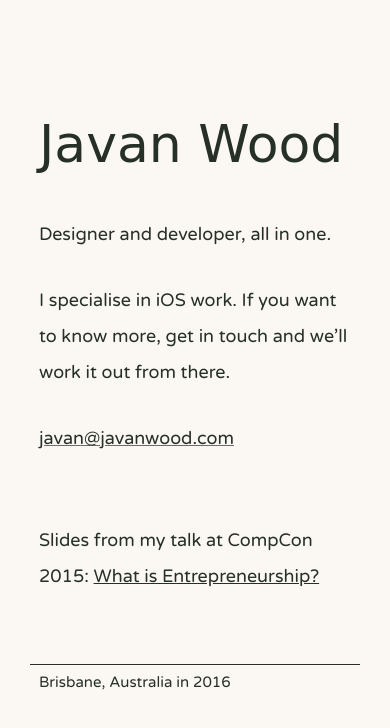
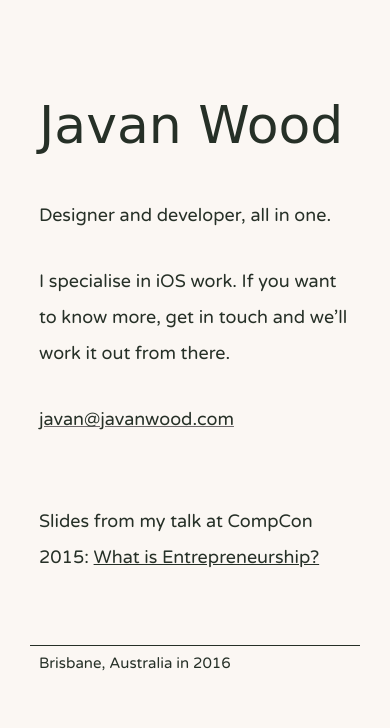
Before and after one commit to javanwood/javanwood.github.io, a plain HTML site: page index.html in a window 390 px wide. Drawn offline with Linux system fonts and the light colour scheme; a web font is replaced by a local one.

Commit message:
Added spacer to prevent massive spacing on mobile

```diff
--- a/index.html
+++ b/index.html
@@ -8,7 +8,7 @@
     <link rel="stylesheet" href="main.css">
 </head>
 <body class="site">
-    <div>
+    <div class="spacer"></div>
     <header>
         <h1>Javan Wood</h1>
     </header>
--- a/main.css
+++ b/main.css
@@ -93,12 +93,12 @@ section {
   padding-top: 36px;
 }
 
-header {
-  margin-top: 36px;
+.spacer {
+  padding-top: 10%;
 }
 
 h1 {
-  padding-top: 72px;
+  padding-top: 36px;
   padding-left: 9px;
   padding-right: 9px;
   font-size:52px;
```
